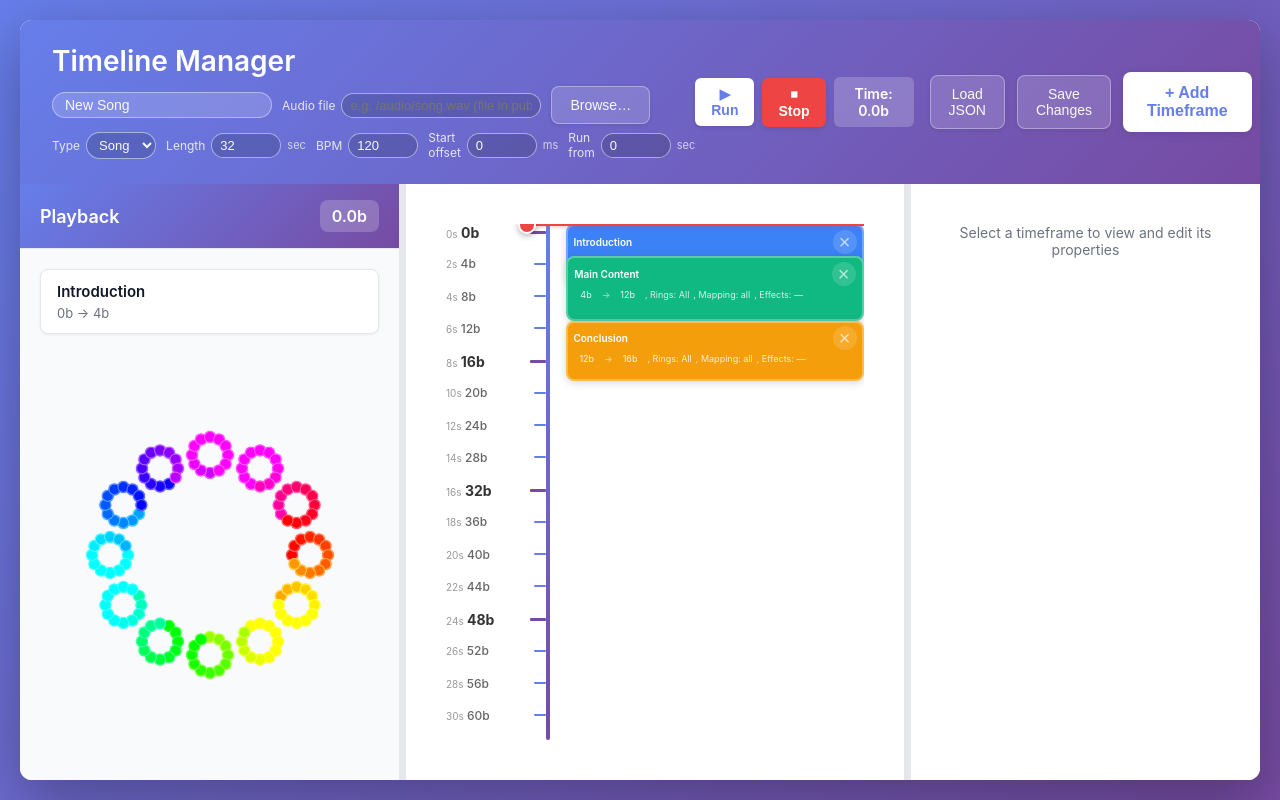
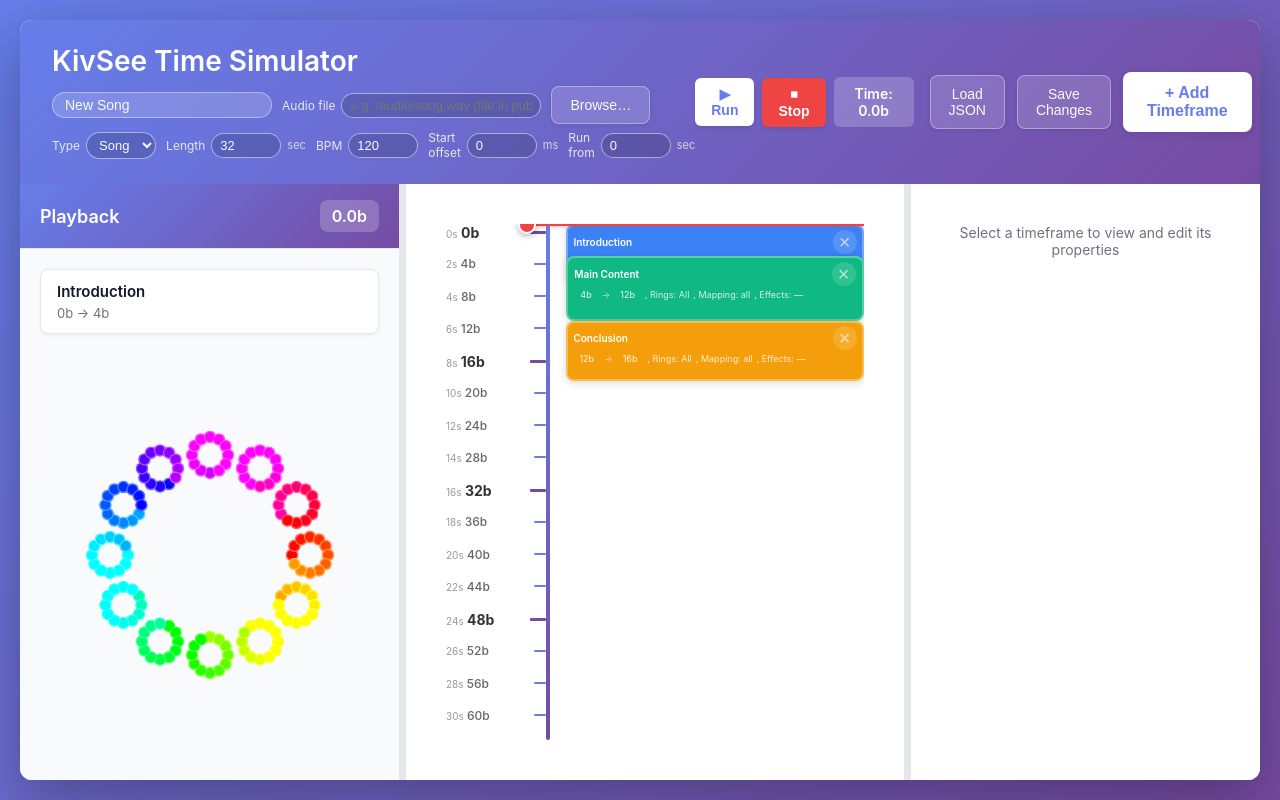
Before and after one commit to KivSee/led-rings, a React (Vite) app in the folder ui/: page / in a window 1280 px wide. Built offline with nearby package versions, Linux system fonts and the light colour scheme; the HTML template or start-up script is replaced by a standard one.

Commit message:
fix: title

```diff
--- a/ui/index.html
+++ b/ui/index.html
@@ -4,7 +4,7 @@
     <meta charset="UTF-8" />
     <link rel="icon" type="image/svg+xml" href="/vite.svg" />
     <meta name="viewport" content="width=device-width, initial-scale=1.0" />
-    <title>Timeline UI</title>
+    <title>KivSee Time Simulator</title>
   </head>
   <body>
     <div id="root"></div>
--- a/ui/src/App.tsx
+++ b/ui/src/App.tsx
@@ -544,7 +544,7 @@ function App() {
     <div className={`app${resizing ? ' app-resizing' : ''}`}>
       <div className="app-header">
         <div className="app-header-title">
-          <h1>Timeline Manager</h1>
+          <h1>KivSee Time Simulator</h1>
           <div className="song-meta">
             <div className="song-meta-row song-meta-row-name">
               <input
```
